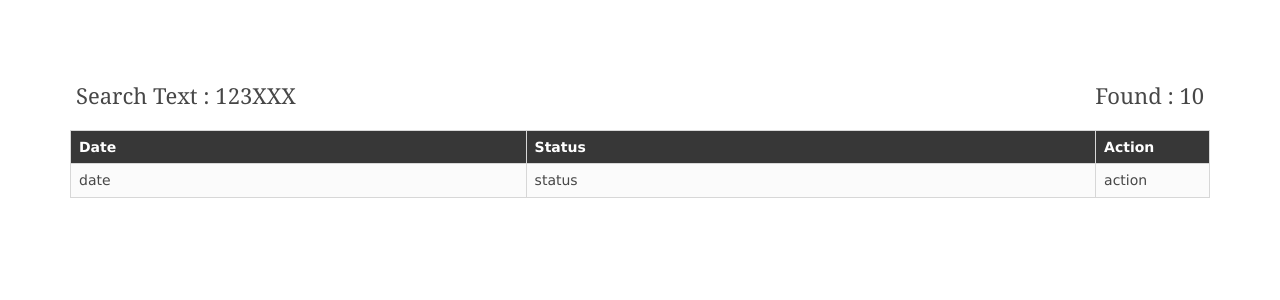
After one commit to JayawardhanaJTH/SecreteryOffice, a PHP site: page /searchForm.html in a window 1280 px wide. The commit adds this page. Shown: the top 300 px of the page. Run offline with PHP 8.4, Linux system fonts and the light colour scheme; some libraries are stand-ins or nearby versions.

Commit message:
added search function

```diff
--- a/online_application_home.php
+++ b/online_application_home.php
@@ -33,7 +33,7 @@ include "support/header.php";
                         </div>
                     </a>
                 </div>
-                <div class="col-md-6 col-sm-12 mb-3">
+                <!-- <div class="col-md-6 col-sm-12 mb-3">
                     <a href="online_application2.php">
 
                         <div class="card">
@@ -47,7 +47,7 @@ include "support/header.php";
                             </div>
                         </div>
                     </a>
-                </div>
+                </div> -->
             </div>
         </div>
     </div>
--- /dev/null
+++ b/php/search.php
@@ -0,0 +1,2 @@
+<?php
+header("Location: ../searchForm.html");
--- /dev/null
+++ b/searchForm.html
@@ -0,0 +1,95 @@
+<!DOCTYPE html>
+
+<html lang="eng">
+  <head>
+    <!-- Site title -->
+    <title>Divisional Secretary Office - Home</title>
+
+    <?php
+	header('Content-Type: text/html; charset=utf-8');
+	?>
+
+    <meta http-equiv="Content-Type" content="text/html; charset=utf-8" />
+    <meta
+      name="viewport"
+      content="width=device-width, initial-scale=1.0, maximum-scale=1.0, user-scalable=no"
+    />
+
+    <!-- Favicon-->
+    <link
+      rel="icon"
+      href="https://c0.klipartz.com/pngpicture/944/386/gratis-png-gobierno-de-la-gaceta-del-gobierno-de-sri-lanka-relaciones-entre-indonesia-y-sri-lanka-thumbnail.png"
+      sizes="32x32"
+    />
+
+    <!-- Google Fonts -->
+    <link
+      href="https://fonts.googleapis.com/css?family=Open+Sans:300,400|Source+Code+Pro:700,900&display=swap"
+      rel="stylesheet"
+    />
+
+    <!-- CSS Libraries -->
+    <link
+      href="https://stackpath.bootstrapcdn.com/bootstrap/4.4.1/css/bootstrap.min.css"
+      rel="stylesheet"
+    />
+    <link
+      href="https://cdnjs.cloudflare.com/ajax/libs/font-awesome/5.10.0/css/all.min.css"
+      rel="stylesheet"
+    />
+    <link
+      rel="stylesheet"
+      href="https://cdnjs.cloudflare.com/ajax/libs/animate.css/3.7.2/animate.min.css"
+    />
+    <link
+      href="//maxcdn.bootstrapcdn.com/bootstrap/4.0.0/css/bootstrap.min.css"
+      rel="stylesheet"
+      id="bootstrap-css"
+    />
+
+    <!-- CSS -->
+    <link
+      href="layout/styles/layout.css"
+      rel="stylesheet"
+      type="text/css"
+      media="all"
+    />
+    <link
+      href="layout/styles/Calender.css"
+      rel="stylesheet"
+      type="text/css"
+      media="all"
+    />
+  </head>
+
+  <!-- Begin of body -->
+
+  <body id="top">
+    <div class="container">
+      <div class="row justify-content-between pl-4 pr-4">
+        <div>
+          <h5>Search Text : 123XXX</h5>
+        </div>
+        <div>
+          <h5>Found : 10</h5>
+        </div>
+      </div>
+      <table>
+        <thead>
+          <tr>
+            <th style="width: 40%">Date</th>
+            <th style="width: 50%">Status</th>
+            <th style="width: 10%">Action</th>
+          </tr>
+        </thead>
+        <tbody>
+          <tr>
+            <td>date</td>
+            <td>status</td>
+            <td>action</td>
+          </tr>
+        </tbody>
+      </table>
+    </div>
+  </body>
+</html>
```
Also changed, not shown: index.php (+17 -16 lines), support/header.php (+4 -4 lines).
